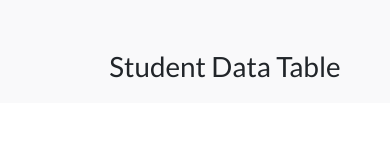
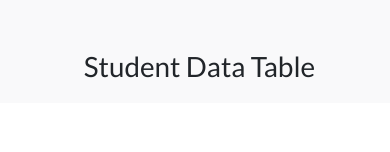
Before and after one commit to DavidWaza/omni-swift, a React (Create React App) app: page / in a window 390 px wide. Shown: the top 152 px of the page. Built offline with nearby package versions, Linux system fonts and the light colour scheme; no server answers.

Commit message:
reponsive text and alighnment

```diff
--- a/src/App.css
+++ b/src/App.css
@@ -126,6 +126,7 @@ body {
   }
   .header-text {
     text-align: center;
+    margin-right: 51px;
   }
   .text {
     float: left;
```
